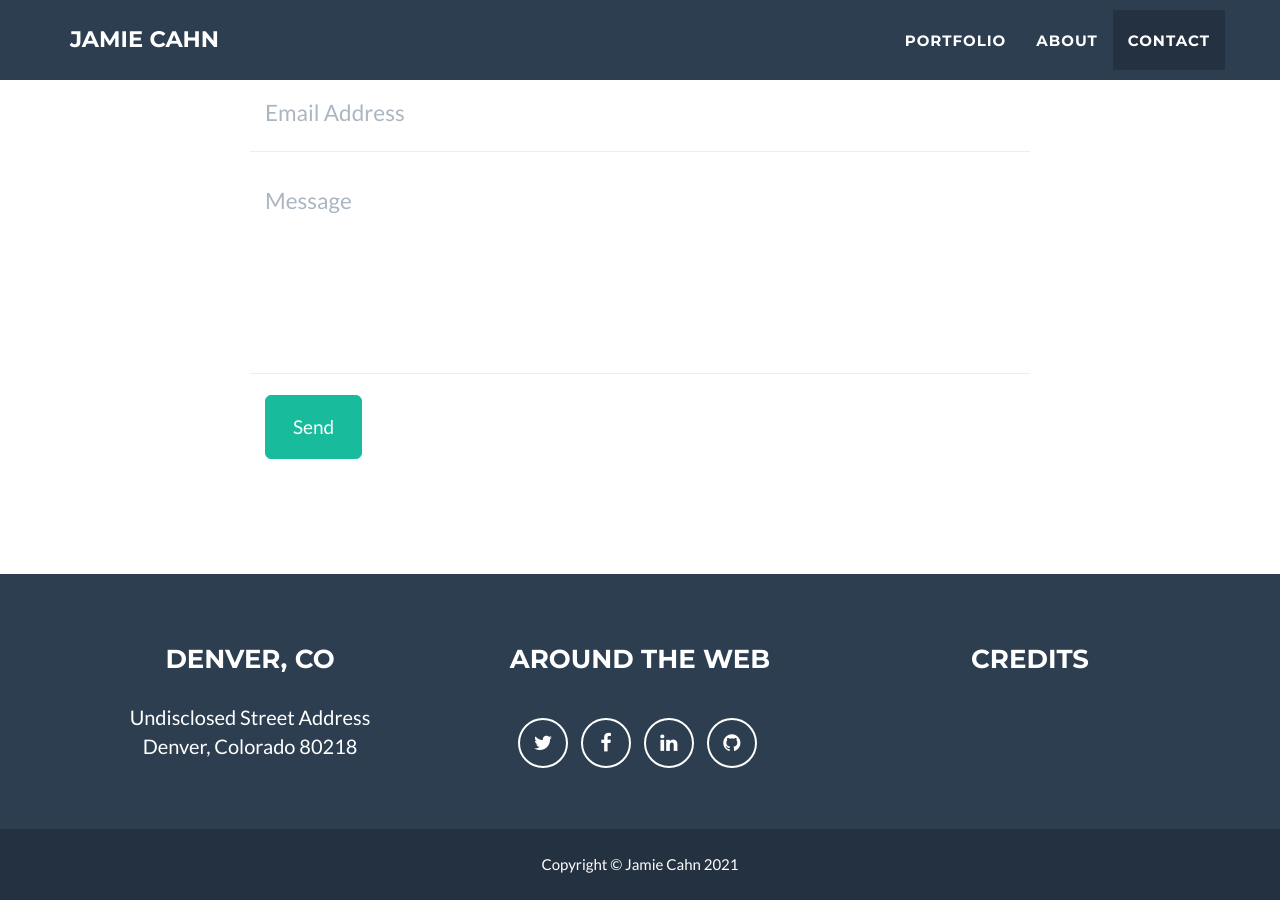
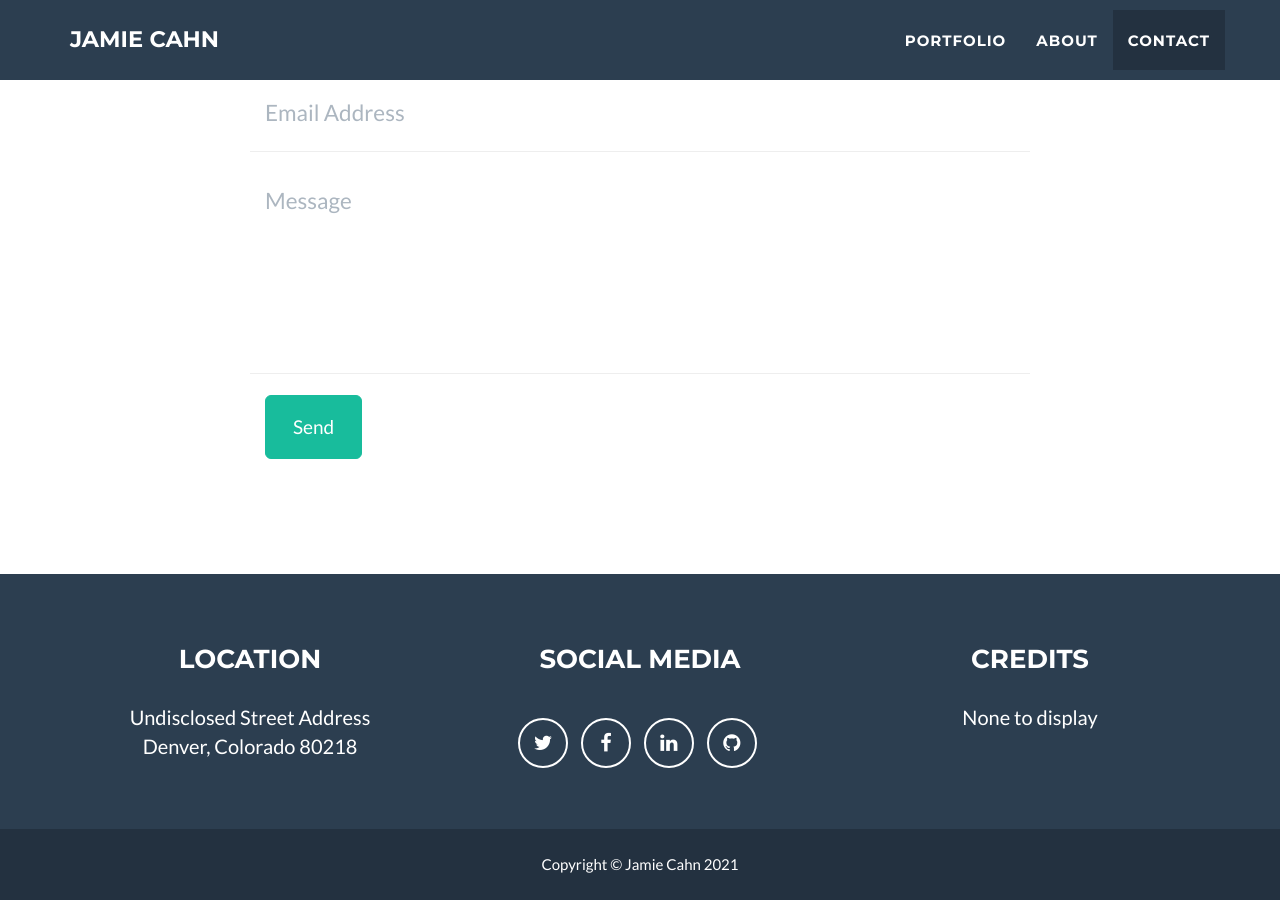
Before and after one commit to jcahnProgramming/jcahnProgramming.github.io, a Jekyll site: the page built from _posts/2014-07-18-project-1.markdown, in a window 1280 px wide and 900 px high, scrolled down 2471 px. Built offline with Jekyll 4.4.1, drawn with Linux system fonts in a browser that asks for light colours.

Commit message:
Update _config.yml

```diff
--- a/_config.yml
+++ b/_config.yml
@@ -33,8 +33,8 @@ color:
 # Footer settings
 footer:
   copyright: Jamie Cahn
-  location: Denver, CO
-  social: Around the Web
+  location: Location
+  social: Social Media
   credits: Credits
 
 # Social networks usernames (many more available: google-plus, flickr, dribbble, pinterest, instagram, tumblr, linkedin, etc.)
@@ -53,6 +53,9 @@ address:
   - line: Undisclosed Street Address
   - line: Denver, Colorado 80218
 
+# Credits content
+credits: 'None to display'
+
 # Build settings
 markdown: kramdown
 permalink: pretty
```
